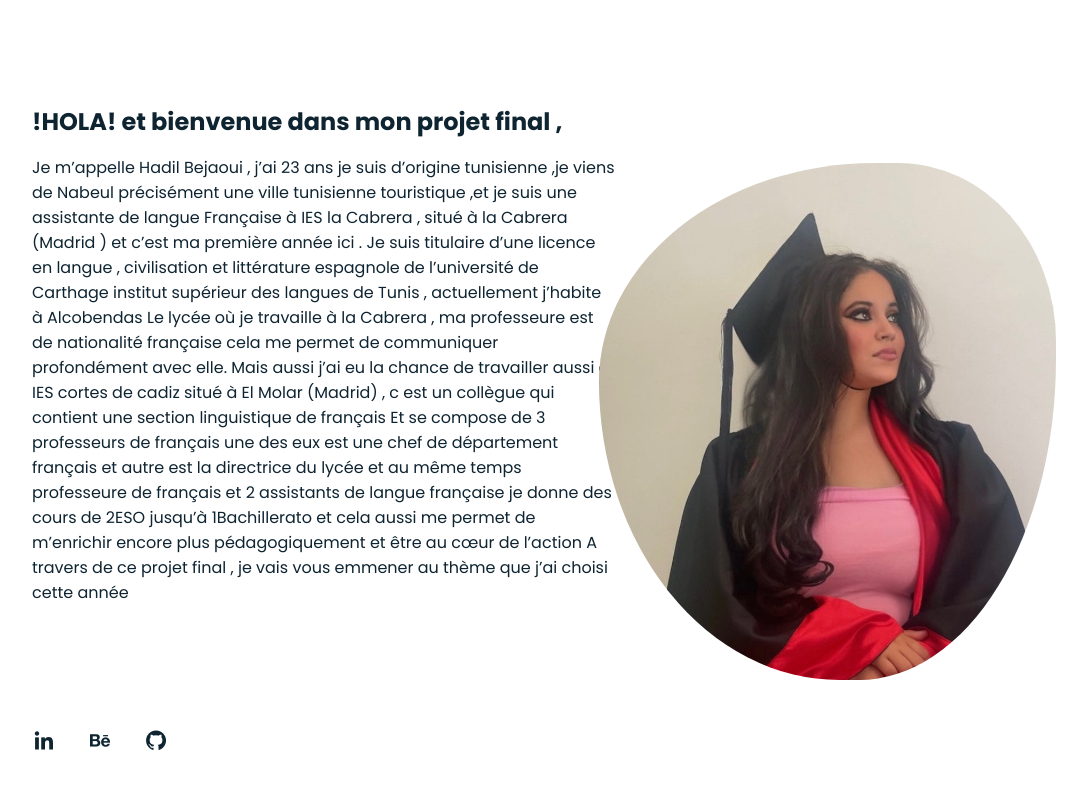
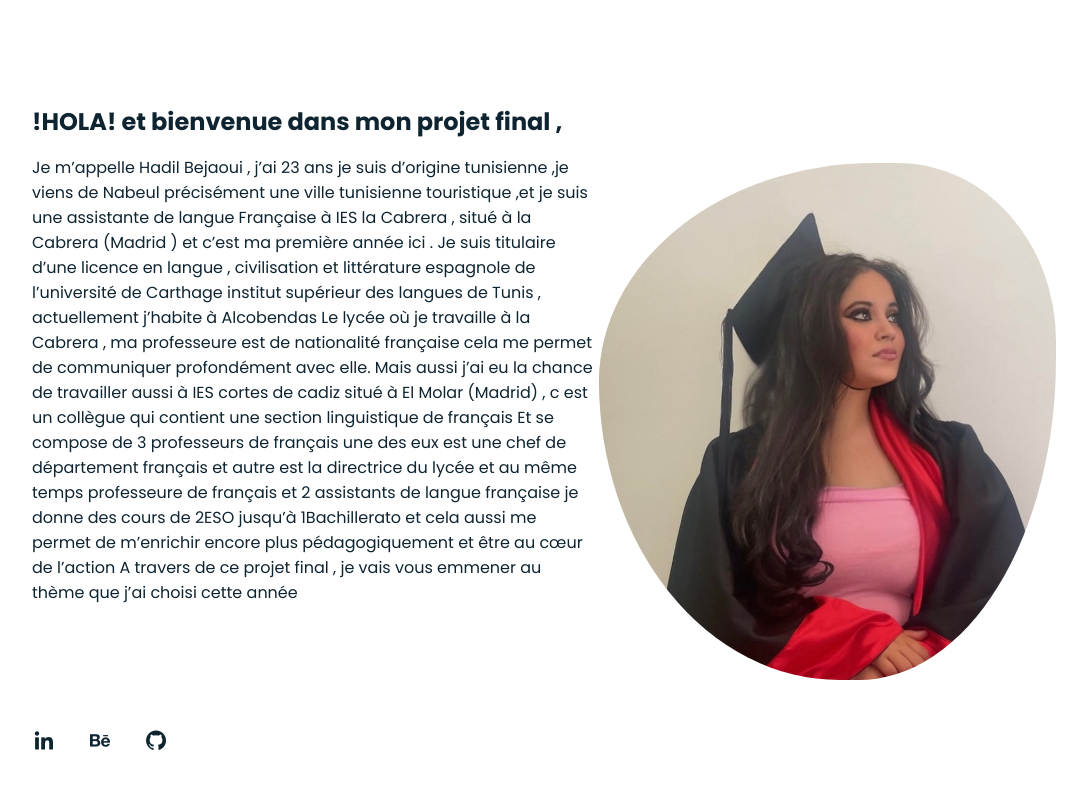
Before and after one commit to Oussamaboukh/hadil.github.io, a PHP site: page /presentation-personnelle.html in a window 1280 px wide. Shown: the top 802 px of the page, without its empty margins (96-1183 px from the left). Run offline with PHP 8.4, Linux system fonts and the light colour scheme.

Commit message:
Update styles.css

```diff
--- a/assets/css/styles.css
+++ b/assets/css/styles.css
@@ -77,7 +77,11 @@ img{
   border-radius: 70% 40% 50% 61% / 49% 40% 72% 67%;
 }
 .home__data {
-    width: 57%;
+    width: 55%;
+}
+
+.home__img {
+    width: 25%;
 }
 /*===== CLASS CSS ===== */
 .section-title{
```
